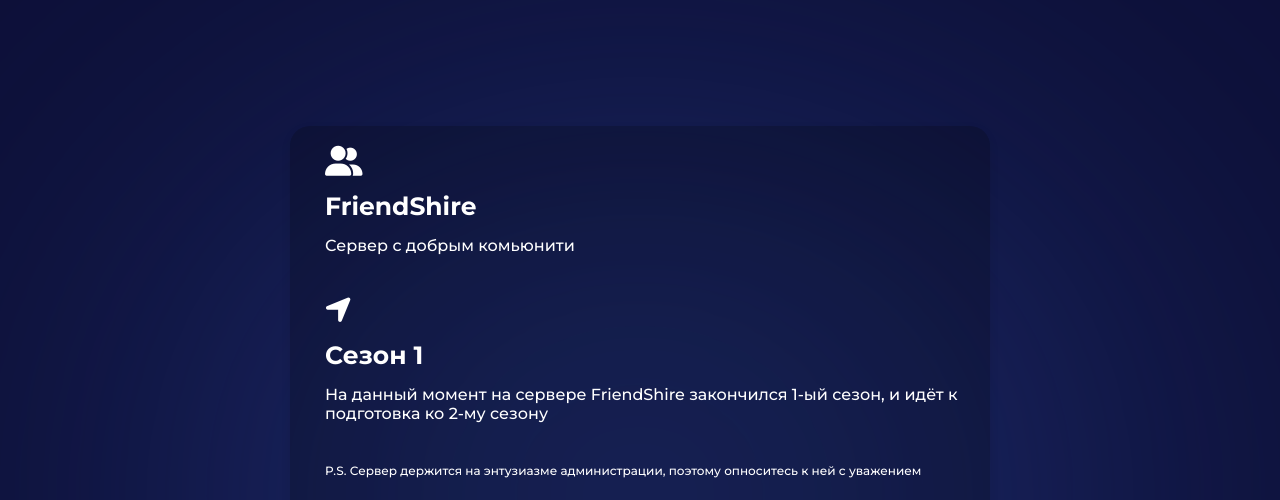
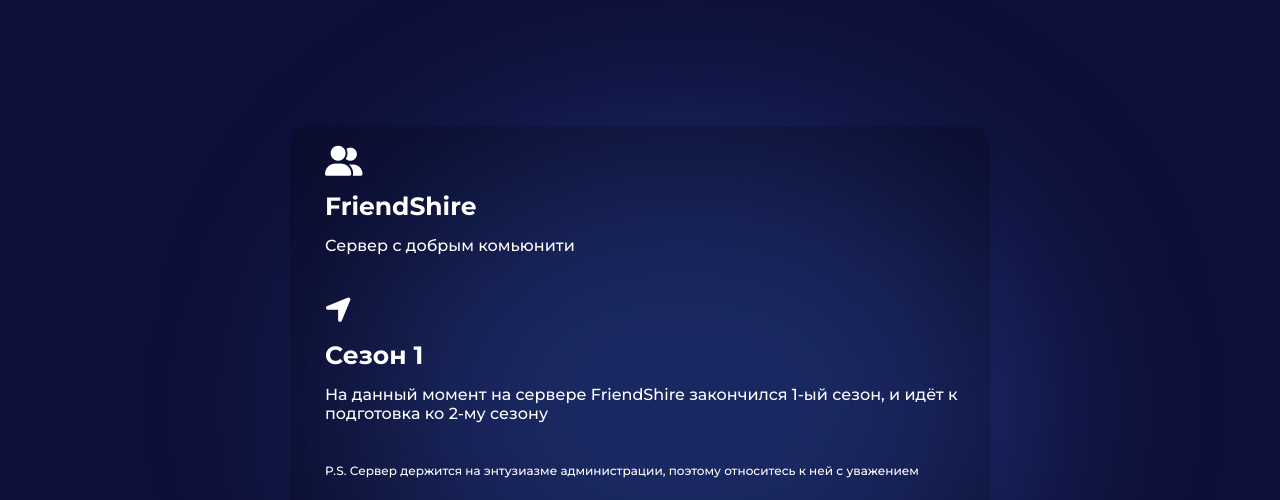
Before and after one commit to friendshire/friendshire.github.io, a website: page index.html in a window 1280 px wide. Shown: the part 74-574 px from the top of the page. Drawn offline with nearby package versions, Linux system fonts and the light colour scheme.

Commit message:
Изменения

```diff
--- a/Scripts/JSall.js
+++ b/Scripts/JSall.js
@@ -36,3 +36,24 @@ if (isTouchDevice) {
     //         });
 
 }
+
+const circle = document.querySelector('.circle');
+
+  function moveRandomly() {
+    // Ограничим движение до 60% ширины/высоты экрана
+    const paddingX = window.innerWidth * 0.2;
+    const paddingY = window.innerHeight * 0.2;
+
+    const maxX = window.innerWidth - circle.offsetWidth - paddingX;
+    const maxY = window.innerHeight - circle.offsetHeight - paddingY;
+
+    const randomX = paddingX + Math.random() * (maxX - paddingX);
+    const randomY = paddingY + Math.random() * (maxY - paddingY);
+
+    circle.style.left = `${randomX}px`;
+    circle.style.top = `${randomY}px`;
+  }
+
+  // Медленное перемещение каждые 6 секунд
+  setInterval(moveRandomly, 6000);
+  moveRandomly();
--- a/Styles/CSSindex.css
+++ b/Styles/CSSindex.css
@@ -18,13 +18,24 @@ body {
 .circle {
   background: rgb(65 105 225 / 40%);
   border-radius: 50%;
-  height: 60%;
-  left: 50%;
+  height: 50%;
+  width: 50%;
   position: absolute;
-  top: 50%;
-  transform: translate(-50%, -50%);
-  width: 70%;
+  left: 0;
+  top: 0;
   z-index: -1;
+  transition: top 5s cubic-bezier(0.4, 0, 0.2, 1), left 5s cubic-bezier(0.4, 0, 0.2, 1);
+  /* Опционально — пульсация */
+  animation: pulse 3s infinite ease-in-out;
+}
+
+@keyframes pulse {
+  0%, 100% {
+    transform: scale(1);
+  }
+  50% {
+    transform: scale(1.05);
+  }
 }
 
 .content {
@@ -40,7 +51,7 @@ body {
 }
 
 .container {
-  filter: blur(200px);
+  filter: blur(100px);
   height: 1000px;
   overflow: hidden;
   position: relative;
--- a/index.html
+++ b/index.html
@@ -112,6 +112,7 @@
         <div class="circle"></div>
     </div>
 
+
     <div class="rounded-frame">
         <div class="textDiv">
             <i class="fa-solid fa-user-group"></i>
@@ -120,7 +121,7 @@
             <i class="fa-solid fa-location-arrow"></i>
             <h1 class="textHead large-title">Сезон 1</h1>
             <p>На данный момент на сервере FriendShire закончился 1-ый сезон, и идёт к подготовка ко 2-му сезону</p>
-            <p style="font-size: 12px;">P.S. Сервер держится на энтузиазме администрации, поэтому опноситесь к ней с уважением</p>
+            <p style="font-size: 12px;">P.S. Сервер держится на энтузиазме администрации, поэтому относитесь к ней с уважением</p>
         </div>
 
         <a href="https://discord.gg/6V999mU5qH" class="discordBtn large-title">
@@ -138,6 +139,10 @@
                 <div class="card-detail">
                     <p class="card-detail-title large-title">Старт</p>
                     <p class="card-detail-value subtitle">01.04.2023</p>
+                </div>
+                <div class="card-detail">
+                    <p class="card-detail-title large-title">Конец</p>
+                    <p class="card-detail-value subtitle">06.04.2025</p>
                 </div>
                 <div class="card-detail">
                     <p class="card-detail-title large-title">Статус</p>
```
Also changed, not shown: Styles/CSSrules.css (+12 -3 lines).
